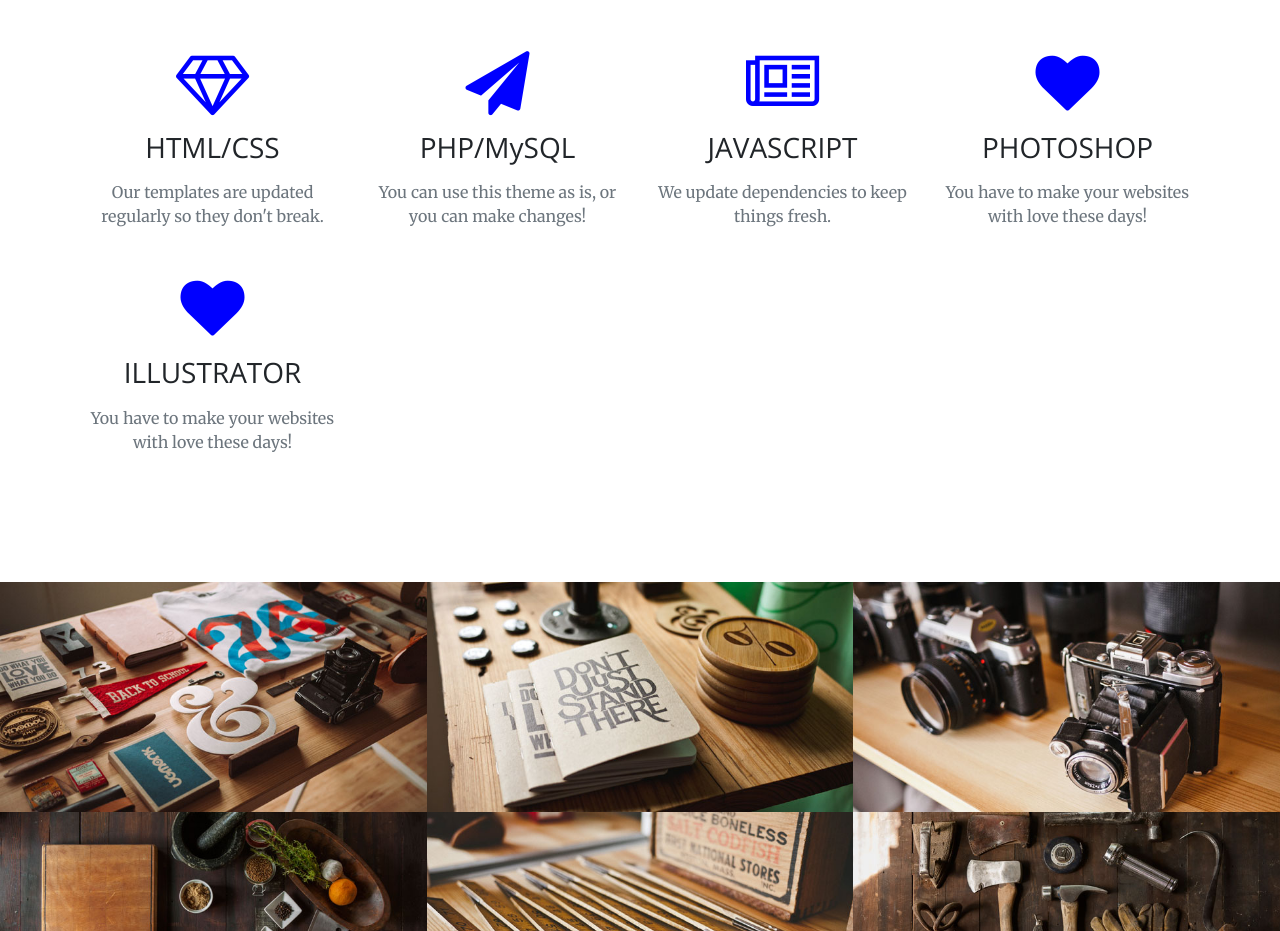
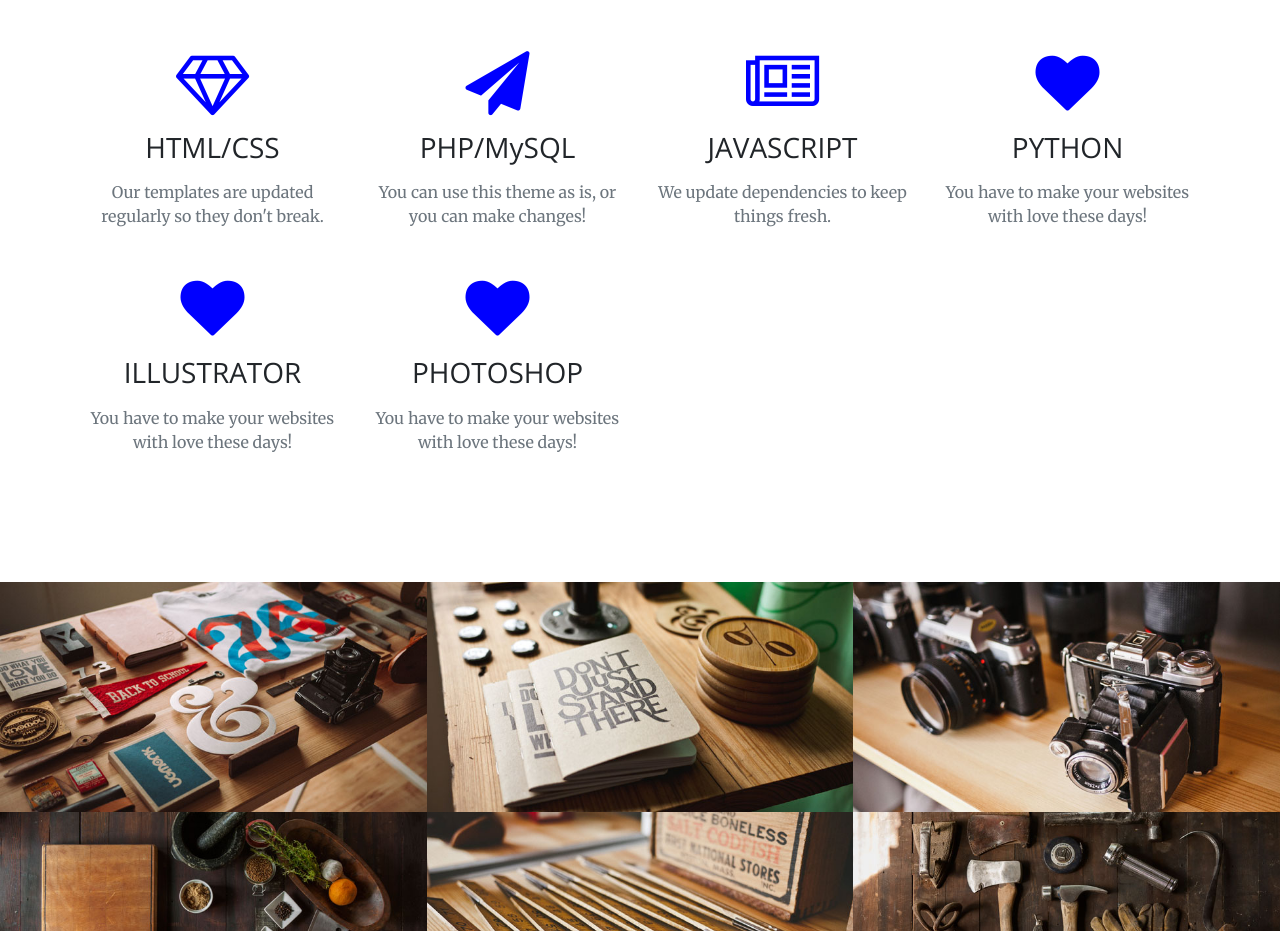
Before and after one commit to rubenmalka/PortfolioRubenMalka, a website: page index.html in a window 1280 px wide. Shown: the part 1512-2443 px from the top of the page. Drawn offline with nearby package versions, Linux system fonts and the light colour scheme.

Commit message:
LANGAGES

```diff
--- a/index.html
+++ b/index.html
@@ -129,7 +129,7 @@ Pour en savoir plus, clique ici !</p>
           <div class="col-lg-3 col-md-6 text-center">
             <div class="service-box mt-5 mx-auto">
               <i class="fa fa-4x fa-heart text-primary mb-3 sr-icons"></i>
-              <h3 class="mb-3">PHOTOSHOP</h3>
+              <h3 class="mb-3">PYTHON</h3>
               <p class="text-muted mb-0">You have to make your websites with love these days!</p>
             </div>
           </div>
@@ -137,6 +137,14 @@ Pour en savoir plus, clique ici !</p>
             <div class="service-box mt-5 mx-auto">
               <i class="fa fa-4x fa-heart text-primary mb-3 sr-icons"></i>
               <h3 class="mb-3">ILLUSTRATOR</h3>
+              <p class="text-muted mb-0">You have to make your websites with love these days!</p>
+            </div>
+          </div>
+
+          <div class="col-lg-3 col-md-6 text-center">
+            <div class="service-box mt-5 mx-auto">
+              <i class="fa fa-4x fa-heart text-primary mb-3 sr-icons"></i>
+              <h3 class="mb-3">PHOTOSHOP</h3>
               <p class="text-muted mb-0">You have to make your websites with love these days!</p>
             </div>
           </div>
```
